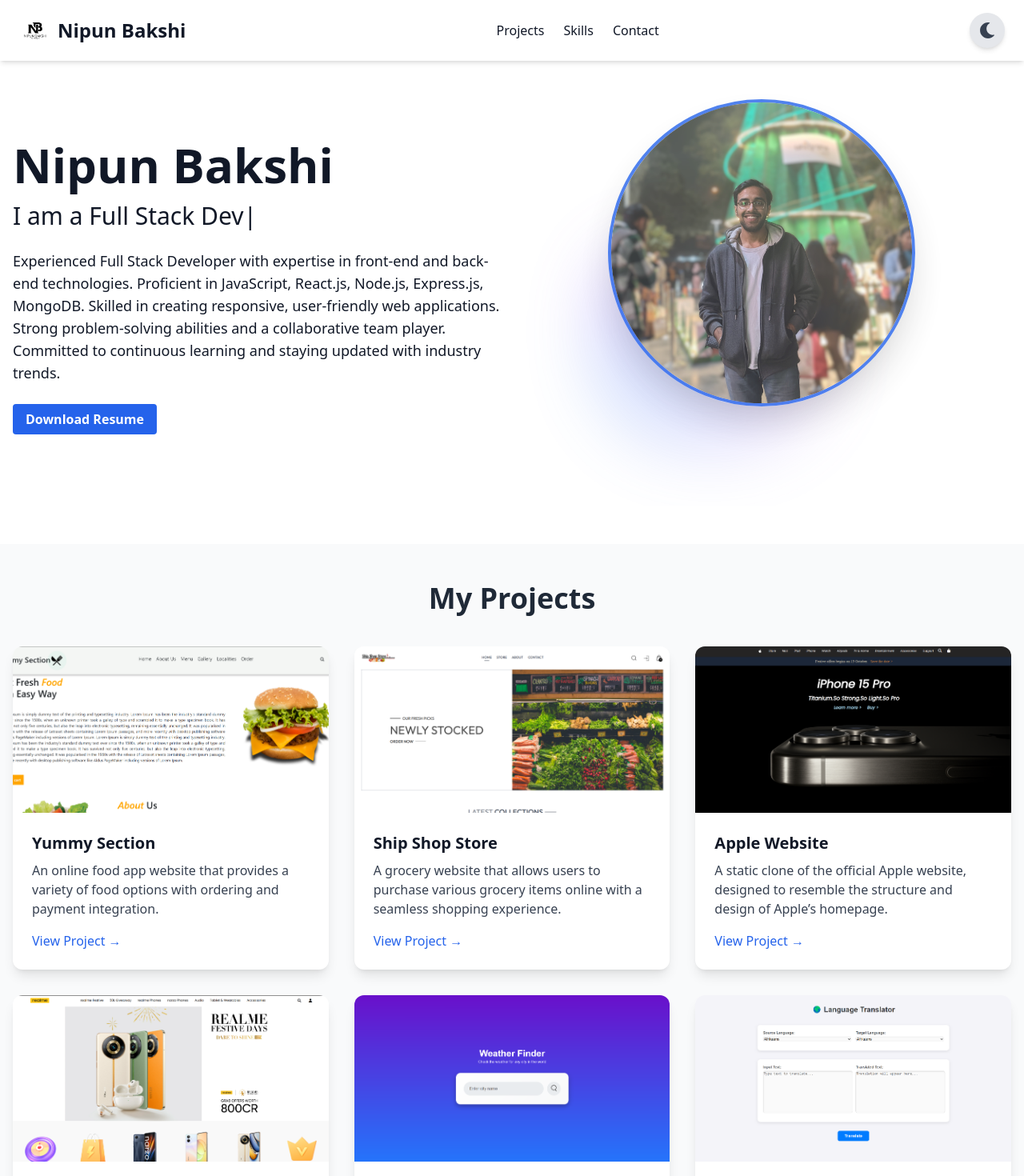
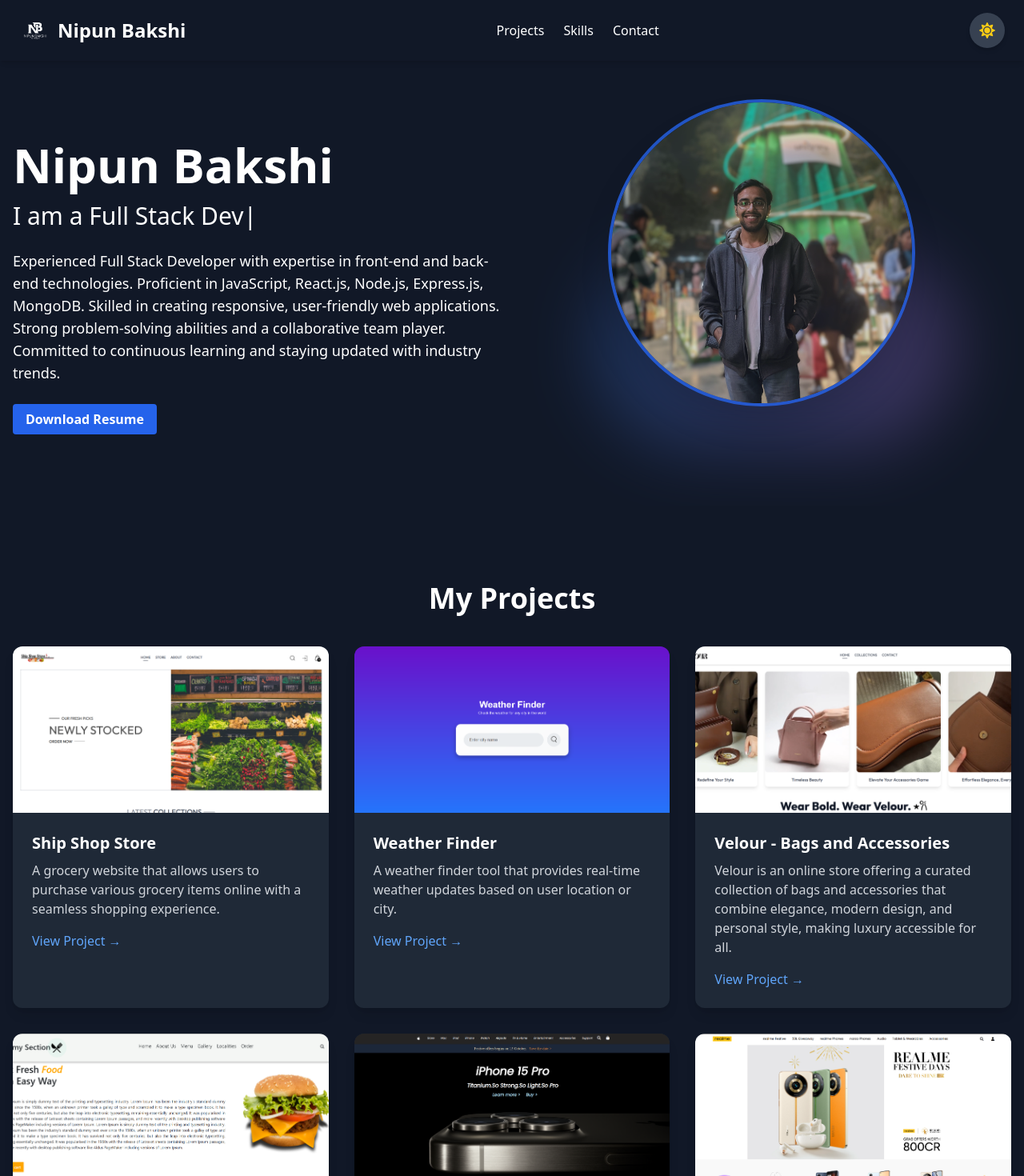
Before and after one commit to nipunbakshi12/resume1, a React (Vite) app in the folder client/: page / in a window 1280 px wide. Shown: the top 1470 px of the page at 80% size. Built offline with nearby package versions, Linux system fonts and the light colour scheme.

Commit message:
project added - deafult dark theme

```diff
--- a/client/src/App.jsx
+++ b/client/src/App.jsx
@@ -13,7 +13,7 @@
 );
 
 function App() {
-  const [darkMode, setDarkMode] = useState(false);
+  const [darkMode, setDarkMode] = useState(true);
   const [loading, setLoading] = useState(true); // Loading state
 
   const toggleDarkMode = () => {
--- a/client/src/components/Hero.jsx
+++ b/client/src/components/Hero.jsx
@@ -9,7 +9,6 @@
     const [typingSpeed, setTypingSpeed] = useState(150);
     const [paddingTop, setPaddingTop] = useState('80px');
     const [imageSrc, setImageSrc] = useState('../images/profile.jpg');
-    const [imageLoaded, setImageLoaded] = useState(false); // State to track image load
 
     useEffect(() => {
         const updatePaddingTop = () => {
@@ -49,11 +48,6 @@
         return () => clearTimeout(timer);
     }, [currentText, isDeleting, currentRoleIndex, roles, typingSpeed]);
 
-    // Handle image load event
-    const handleImageLoad = () => {
-        setImageLoaded(true);
-    };
-
     return (
         <section id="hero" className="relative pt-8 pb-12 md:py-24 overflow-hidden">
             <div className="container mx-auto px-4 flex flex-col md:flex-row items-center relative">
@@ -79,35 +73,21 @@
                         animate={{ scale: [1, 1.1, 1] }}
                         transition={{ duration: 3, repeat: Infinity }}
                     >
-                        <div className="absolute bg-gradient-to-r from-blue-500 to-purple-400 rounded-full w-[55%] h-[55%] opacity-60"></div>
-                        <div className="absolute bg-gradient-to-r from-purple-500 to-blue-300 rounded-full w-[40%] h-[30%] opacity-50"></div>
+                        <div className="absolute bg-gradient-to-r from-blue-500 to-purple-400 rounded-full w-[85%] h-[55%] opacity-60"></div>
+                        <div className="absolute bg-gradient-to-r from-purple-500 to-blue-300 rounded-full w-[0%] h-[30%] opacity-50"></div>
                     </motion.div>
 
-                    <div className="relative">
-                        {/* Loader when image is not loaded */}
-                        {!imageLoaded && (
-                            <div className="absolute inset-0 flex items-center justify-center">
-                                <img
-                                    src="./logo_dark.png" // Replace with your rotating loader image path
-                                    alt="Loading"
-                                    className="animate-spin w-16 h-16" // Rotating animation
-                                />
-                            </div>
-                        )}
 
-                        {/* Image */}
                     <motion.img
                         src={imageSrc}
                         alt="Profile"
                         className="w-72 h-72 md:w-96 md:h-96 object-cover border-4 border-blue-600 shadow-2xl z-10 rounded-full"
                         onMouseEnter={() => setImageSrc('../images/ghibli_image.png')}
                         onMouseLeave={() => setImageSrc('../images/profile.jpg')}
-                            onLoad={handleImageLoad} // Trigger onLoad event when image is loaded
                         initial={{ opacity: 0.8 }}
                         whileHover={{ scale: 1.1, opacity: 1 }}
                         transition={{ duration: 0.5 }}
                     />
-                    </div>
                 </div>
             </div>
         </section>
--- a/client/src/components/Projects.jsx
+++ b/client/src/components/Projects.jsx
@@ -3,16 +3,28 @@
 
 const projects = [
     {
+        title: "Ship Shop Store",
+        description: "A grocery website that allows users to purchase various grocery items online with a seamless shopping experience.",
+        link: "https://shipshopstore.in/",
+        image: "../images/shipShop.png",
+    },
+    {
+        title: "Weather Finder",
+        description: "A weather finder tool that provides real-time weather updates based on user location or city.",
+        link: "https://nipunbakshi12.github.io/Weather-Finder/",
+        image: "../images/weather.png",
+    },
+    {
+        title: "Velour - Bags and Accessories",
+        description: "Velour is an online store offering a curated collection of bags and accessories that combine elegance, modern design, and personal style, making luxury accessible for all.",
+        link: "https://shopvelour.in/",
+        image: "../images/velour.png",
+    },
+    {
         title: "Yummy Section",
         description: "An online food app website that provides a variety of food options with ordering and payment integration.",
         link: "https://github.com/nipunbakshi12/Yummy-Section",
         image: "../images/yummy.png",
-    },
-    {
-        title: "Ship Shop Store",
-        description: "A grocery website that allows users to purchase various grocery items online with a seamless shopping experience.",
-        link: "https://shipshopstore.in/",
-        image: "../images/shipShop.png",
     },
     {
         title: "Apple Website",
@@ -27,28 +39,22 @@
         image: "../images/realme.png",
     },
     {
-        title: "Weather Finder",
-        description: "A weather finder tool that provides real-time weather updates based on user location or city.",
-        link: "https://nipunbakshi12.github.io/Weather-Finder/",
-        image: "../images/weather.png",
-    },
-    {
         title: "Translator",
         description: "A language translator that supports translation in multiple languages, allowing seamless communication across regions.",
         link: "https://nipunbakshi12.github.io/Translator/",
         image: "../images/translate.png",
     },
     {
+        title: "Portfolio",
+        description: "A personal portfolio website showcasing the skills, projects, and experiences of a model, highlighting their work.",
+        link: "https://noor-portfolio-gamma.vercel.app/",
+        image: "../images/portfolio.png",
+    },
+    {
         title: "Game Zone",
         description: "A collection of games, including Tic Tac Toe and Rock Paper Scissors, offering fun and interactive gameplay.",
         link: "https://github.com/nipunbakshi12/Game-Zone",
         image: "../images/games.png",
-    },
-    {
-        title: "Portfolio",
-        description: "A personal portfolio website showcasing the skills, projects, and experiences of a model, highlighting their work.",
-        link: "https://noor-portfolio-gamma.vercel.app/",
-        image: "../images/portfolio.png",
     },
 ];
 
```
Also changed, not shown: client/public/images/velour.png (added). Lines whose indentation alone changed are shown as unchanged.
